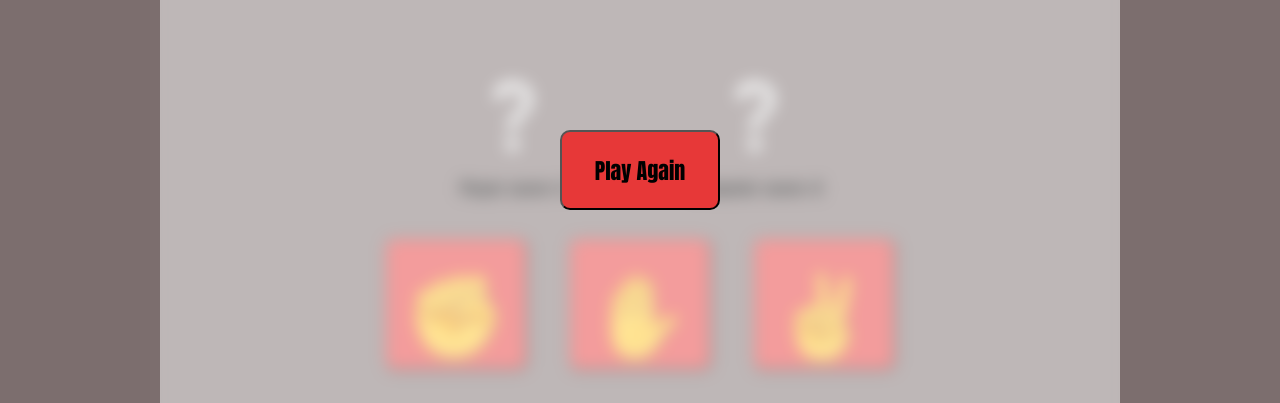
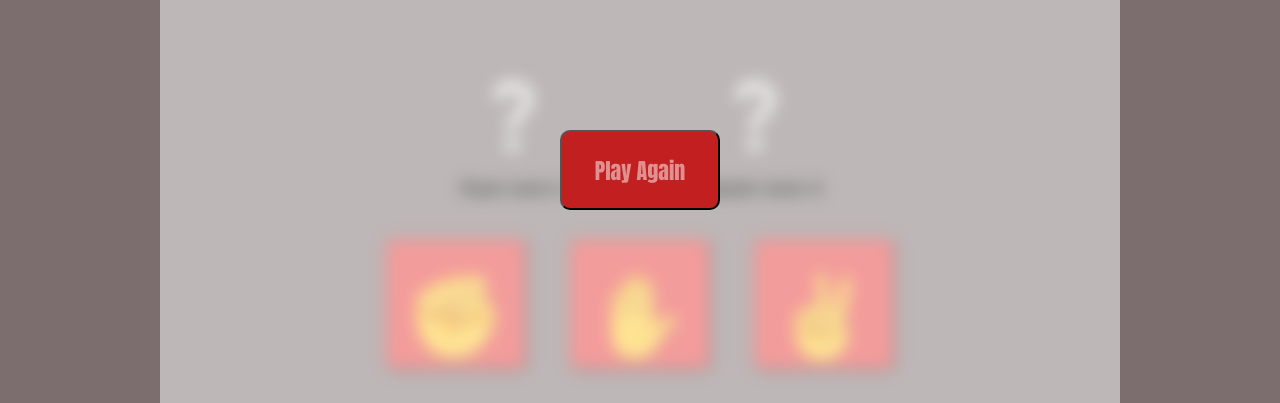
Before and after one commit to sasanedicbn/rock-paper-sccissors, a website built with Vite: page index.html in a window 1280 px wide. In both pictures the pointer is over the button "Play Again". Shown: the part 230-633 px from the top of the page. Built offline with nearby package versions, Linux system fonts and the light colour scheme.

Commit message:
Create  hover on playAgain btn

```diff
--- a/style.css
+++ b/style.css
@@ -179,3 +179,8 @@ padding: 10px;
   background-color: var(--primary-red);
   border-radius: 10px;
 }
+.btn-playAgain:hover{
+  background-color: var(--primary-hover-btn);
+  color: var(--overlay-color);
+  transition: all 0.6s;
+}
```
